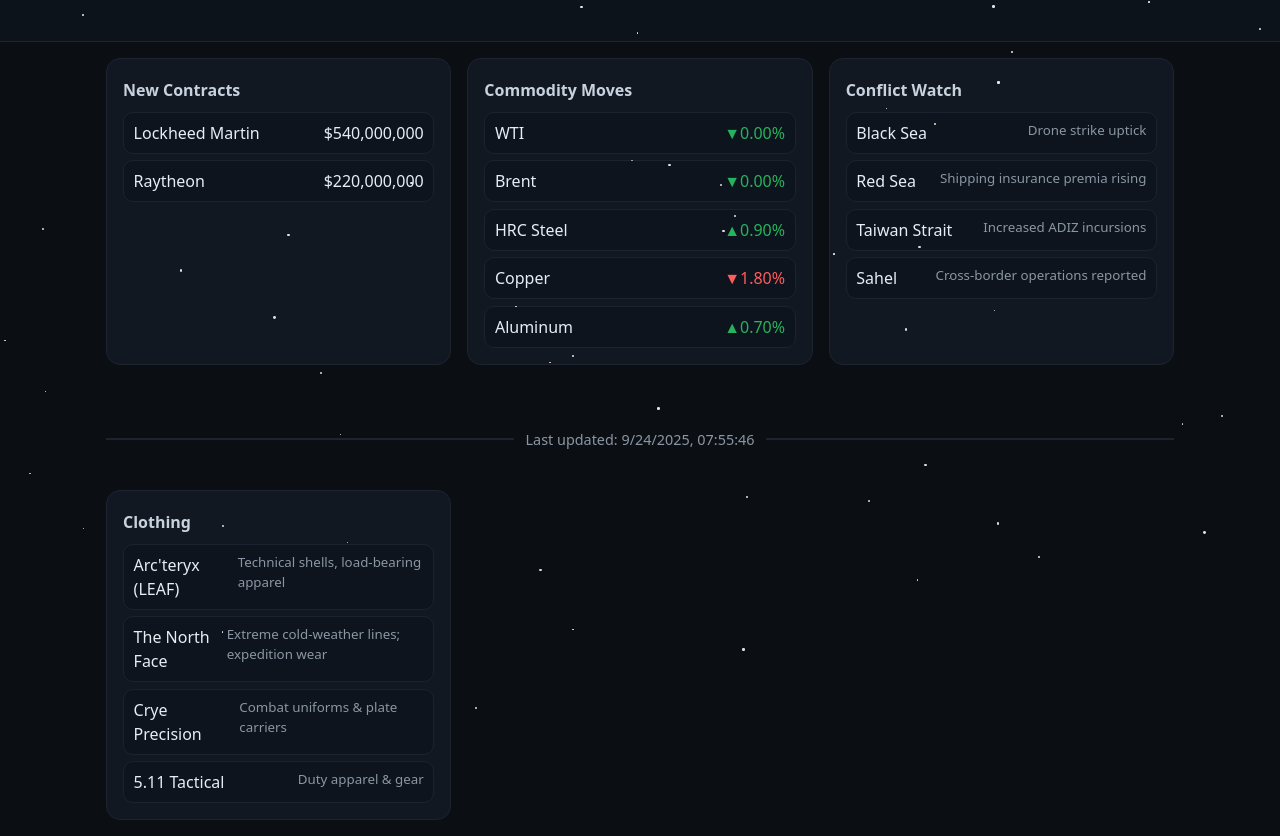
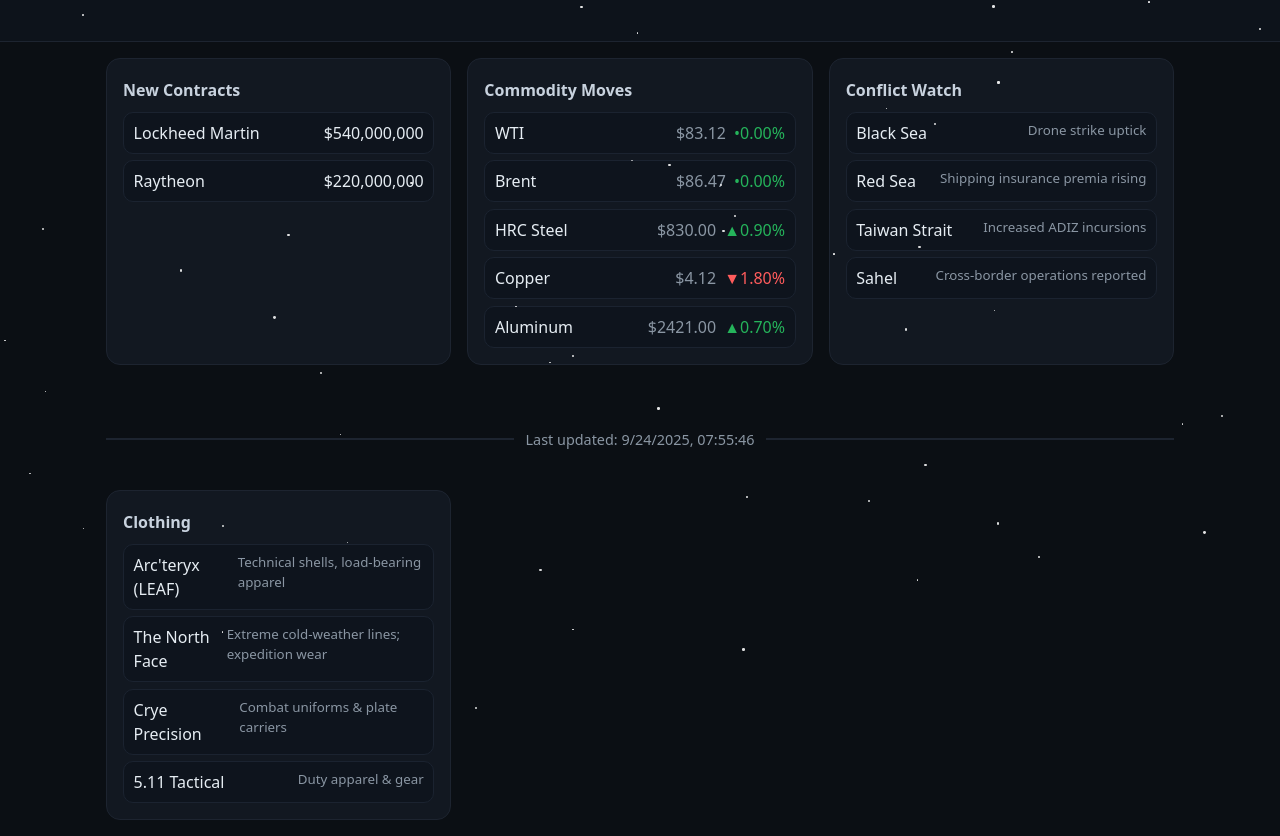
Before and after one commit to DribzyMunition/mil-ticker, a plain HTML site: page index.html in a window 1280 px wide. Shown: the part 83-919 px from the top of the page. Drawn offline with Linux system fonts and the light colour scheme.

Commit message:
add comm $

```diff
--- a/index.html
+++ b/index.html
@@ -263,10 +263,22 @@
   const mk=(arr,map,id)=>{const ul=document.getElementById(id); ul.innerHTML=''; (arr||[]).forEach(x=>{const li=document.createElement('li'); li.innerHTML=map(x); ul.appendChild(li);});};
   mk(d.contracts, x=>`<span>${x.entity}</span><span>${money(x.value_usd)}</span>`, 'contracts');
   mk(d.commodities, x=>{
-    const pct = Number(x.pct)||0, dir = pct>=0?'up':'down';
-    return `<span>${x.name}</span>`+
-           `<span class="tpct ${dir} ${Math.abs(pct)>=2?'big':''}">${pct>0?'▲':'▼'}${Math.abs(pct).toFixed(2)}%</span>`;
-  }, 'commodities');
+  const priceVal = Number(x.price);
+  const priceStr = Number.isFinite(priceVal) ? `$${priceVal.toFixed(2)}` : '—';
+
+  const pctVal  = Number(x.pct);
+  const pctSafe = Number.isFinite(pctVal) ? pctVal : 0;
+  const dir     = pctSafe>=0 ? 'up' : 'down';
+  const arrow   = pctSafe>0 ? '▲' : (pctSafe<0 ? '▼' : '•');
+  const pctStr  = Number.isFinite(pctVal) ? `${arrow}${Math.abs(pctSafe).toFixed(2)}%` : '—';
+
+  return `<span>${x.name}</span>`+
+         `<span class="right">`+
+           `<span class="price-muted">${priceStr}</span>`+
+           `<span class="tpct ${dir} ${Math.abs(pctSafe)>=2?'big':''}">${pctStr}</span>`+
+         `</span>`;
+}, 'commodities');
+
   mk(d.conflicts, x=>`<span>${x.name}</span><small>${x.note||''}</small>`, 'conflicts');
   mk(d.apparel, x=>`<span>${x.brand}</span><small>${x.note||''}</small>`, 'apparel');
 }
```
